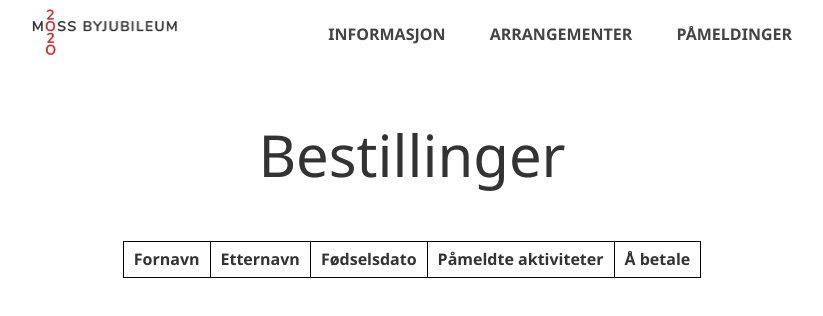
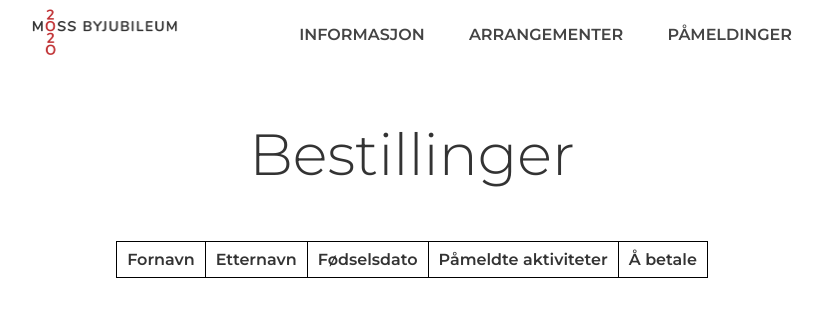
Before and after one commit to mikkelsvartveit/IT2, a plain HTML site: page prosjekter/moss2020/pameldinger.html in a window 1280 px wide. Shown: the whole page, without its empty margins (228-1051 px from the left). Drawn offline with Linux system fonts and the light colour scheme.

Commit message:
glemte en font-link

```diff
--- a/prosjekter/moss2020/pameldinger.html
+++ b/prosjekter/moss2020/pameldinger.html
@@ -3,7 +3,10 @@
 
 <head>
     <meta charset="UTF-8">
+
     <title>Påmeldinger</title>
+
+    <link href="https://fonts.googleapis.com/css?family=Montserrat:300,400,600&display=swap" rel="stylesheet">
     <link rel="stylesheet" href="style.css">
 </head>
 
```
